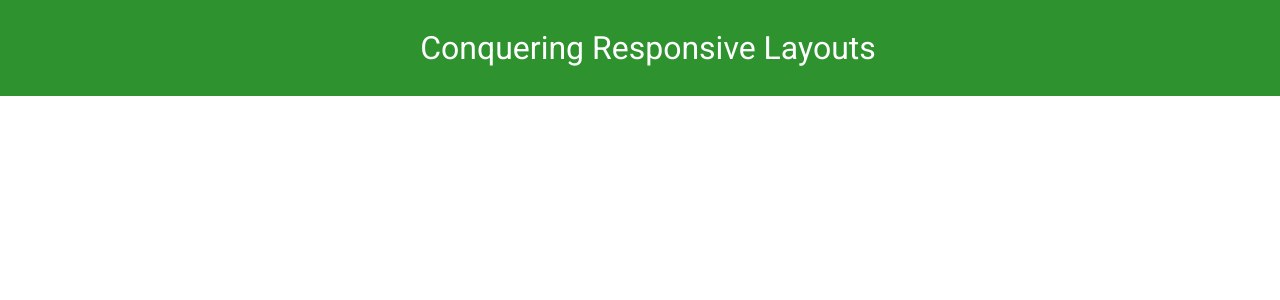
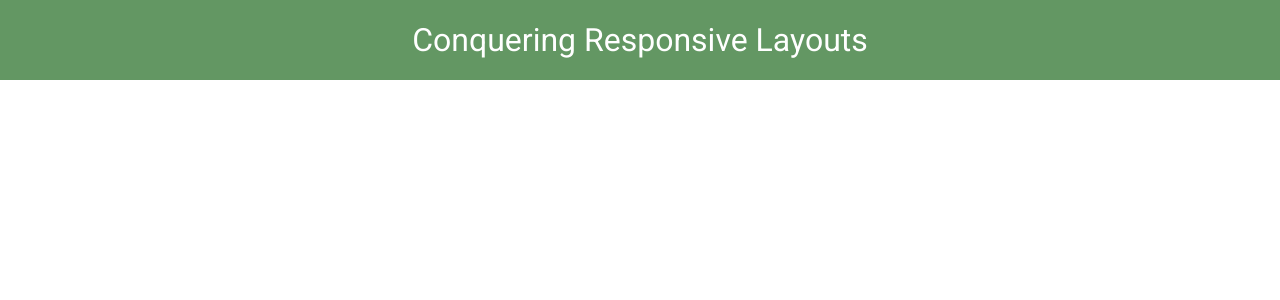
Before and after one commit to JosephT5566/KP-conquering-rwd, a Next.js app: page / in a window 1280 px wide. Shown: the top 300 px of the page. Built offline with nearby package versions, Linux system fonts and the light colour scheme.

Commit message:
recover globals css for default style and set color

```diff
--- a/pages/_app.tsx
+++ b/pages/_app.tsx
@@ -3,6 +3,7 @@
 import { ThemeProvider } from '@material-ui/core/styles';
 import theme from '../styles/theme';
 import Header from '../src/views/layout/Header';
+import '../styles/globals.css'
 
 function MyApp({ Component, pageProps }: AppProps) {
 	return (
--- a/src/views/layout/Header.tsx
+++ b/src/views/layout/Header.tsx
@@ -15,7 +15,6 @@
 		'& a': {
 			fontSize: '2em',
 			fontFamily: theme.typography.fontFamily,
-			textDecoration: 'none',
 			color: theme.palette.common.white,
 		},
 	},
--- /dev/null
+++ b/styles/globals.css
@@ -0,0 +1,16 @@
+html,
+body {
+	padding: 0;
+	margin: 0;
+	font-family: -apple-system, BlinkMacSystemFont, Segoe UI, Roboto, Oxygen, Ubuntu, Cantarell, Fira Sans, Droid Sans,
+		Helvetica Neue, sans-serif;
+}
+
+a {
+	color: inherit;
+	text-decoration: none;
+}
+
+* {
+	box-sizing: border-box;
+}
--- a/styles/palette.ts
+++ b/styles/palette.ts
@@ -2,13 +2,13 @@
 
 export const palette = {
 	primary: {
-		main: '#2e932e',
+		main: '#639763',
 	},
 	secondary: {
 		main: '#ffbb2f',
 	},
 	background: {
-		default: '#141b2d',
+		default: '#f1ece8',
 		paper: '#1d2538',
 	},
 	error: {
```
